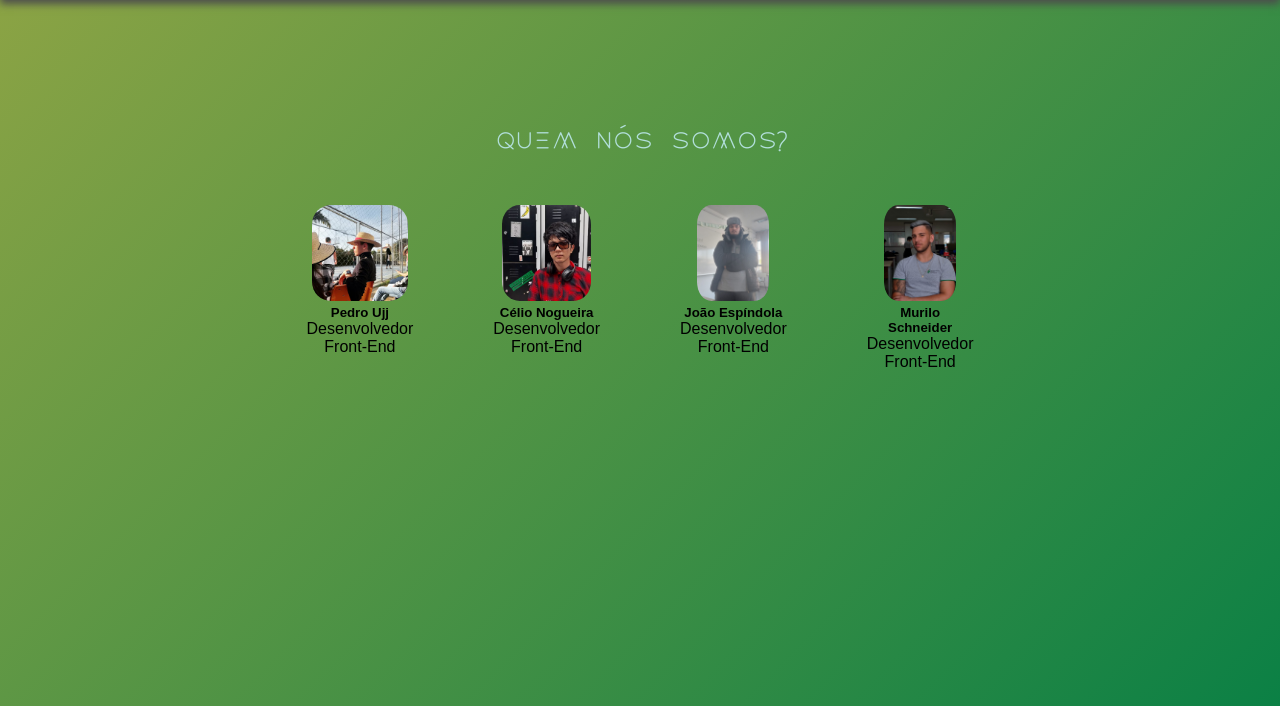
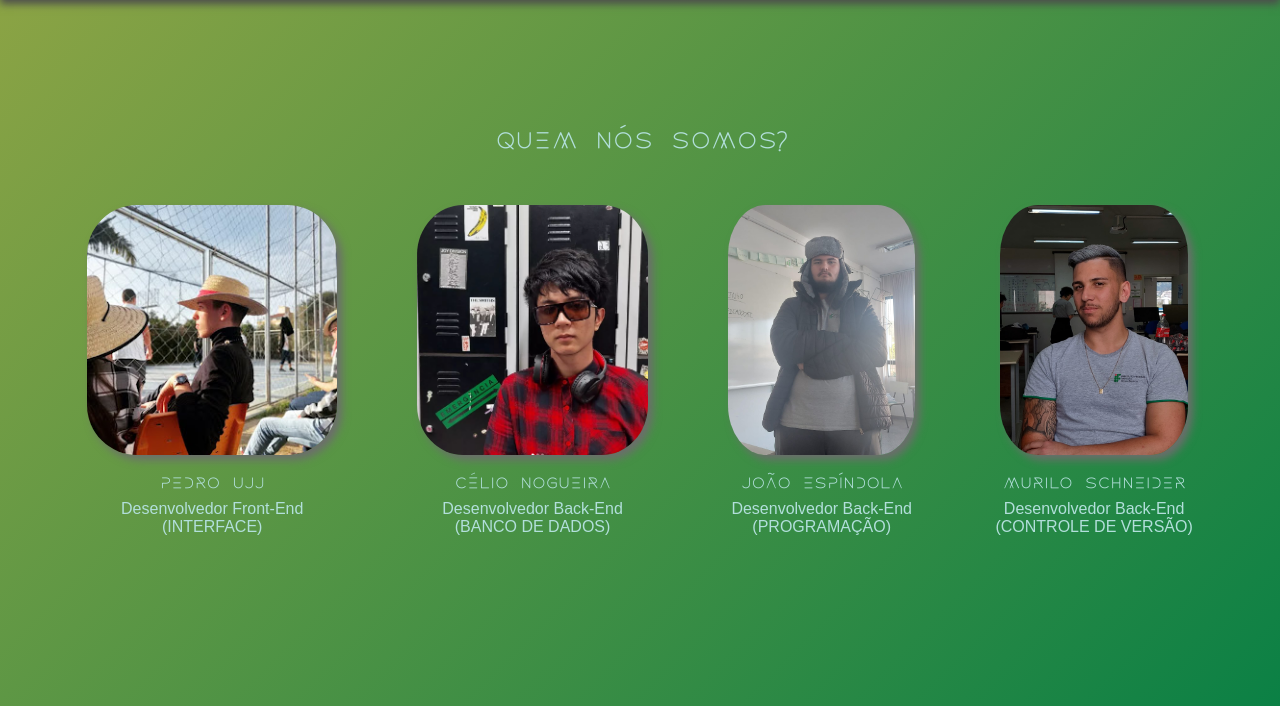
Before and after one commit to muriloschneider/trabalhoprog, a PHP site: page /index/sobreNos.php in a window 1280 px wide. Shown: the part 94-800 px from the top of the page. Run offline with PHP 8.4, Linux system fonts and the light colour scheme; data that the repository does not hold is empty.

Commit message:
ATT FRONT-END

```diff
--- a/At06 Prog/css/estilo.css
+++ b/At06 Prog/css/estilo.css
@@ -210,6 +210,11 @@ label{
     padding: 0.7em 0.7em;
 }
 
+.selectCid label{
+    display: flex;
+    align-self: flex-start;
+}
+
 
 table, td, th{
     color: #b2dfdb;
@@ -253,11 +258,13 @@ th{
 }
 
 main img{
-    max-width: 100%;
+    /* max-width: 100%; */
     border-radius: 20%;
+    width: auto;
     max-height: 100%;
-    object-fit: contain;
+    /* object-fit: contain; */
     /* padding: 10px 10px; */
+    box-shadow: 5px 5px 8px rgb(109, 109, 109);
 }
 
 .container1{
@@ -267,6 +274,18 @@ main img{
     align-content: center;
     margin-top: 4%;
     gap: 0em 5em;
-    width: 6em;
-    height: 6em;
+    /* width: 500px; */
+    height: 250px;
 }
+
+h4{
+    font-family: 'rocket';
+    font-weight: 900;
+    color: #b2dfdb;
+    margin-top: 1em;
+}
+
+.fotos p{
+    color: #b2dfdb;
+    margin-top: 0.5em;
+}
--- a/At06 Prog/index/entrevistador.php
+++ b/At06 Prog/index/entrevistador.php
@@ -55,6 +55,7 @@
                     <li><a href="entrevistador.php">Entrevistador</a></li>
                     <li><a href="contato.php">Contato</a></li>
                     <li><a href="cidadao.php">Cidadão</a></li>
+                    <li><a href="sobreNos.php">Sobre</a></li>
                 </ul>
             </nav>
         </header>
@@ -72,6 +73,7 @@
                     <label for="">Cpf: </label> <br> <input type="text" name="cpf" id="cpf" value="<?php if($acao=="Editar")echo $ent[0]['cpf']; else echo ""; ?>" placeholder="Insira o seu CPF">
                 </div>
                 <div class="selectCid">
+                    <label for="">Cidade:</label> <br>
                 <select name="idCid">
                     <?php
                     echo ListarCidade($ent[0]['cidade']);
--- a/At06 Prog/index/sobreNos.php
+++ b/At06 Prog/index/sobreNos.php
@@ -54,34 +54,26 @@
             <main class="container1">
             <div class="fotos">
                 <img src="../img/fotoUjj.jpg" alt="">
-                <h5>Pedro Ujj</h5>
-                <p>Desenvolvedor Front-End</p>
+                <h4>Pedro Ujj</h4>
+                <p>Desenvolvedor Front-End <br> (INTERFACE)</p>
             </div>
             <div class="fotos">
                 <img src="../img/fotoCelio.png" alt="">
-                <h5>Célio Nogueira</h5>
-                <p>Desenvolvedor Front-End</p>
+                <h4>Célio Nogueira</h4>
+                <p>Desenvolvedor Back-End <br> (BANCO DE DADOS)</p>
             </div>
             <div class="fotos">
                 <img src="../img/fotoJoao.jpg" alt="">
-                <h5>João Espíndola</h5>
-                <p>Desenvolvedor Front-End</p>
+                <h4>João Espíndola</h4>
+                <p>Desenvolvedor Back-End <br> (PROGRAMAÇÃO)</p>
             </div>
             <div class="fotos">
                 <img src="../img/fotoMurilo.jpg" alt="">
-                <h5>Murilo Schneider</h5>
-                <p>Desenvolvedor Front-End</p>
+                <h4>Murilo Schneider</h4>
+                <p>Desenvolvedor Back-End <br> (CONTROLE DE VERSÃO)</p>
             </div>
         </main>
         </center>
 
-        <br><br><br>
-        <center>
-        <br>
-        <br>
-        </center>
-
-        <script src="../js/jQuery/jquery-3.5.1.min.js"></script>
-        <script src="../js/ajax.js"></script>
 </body>
 </html>
```
Also changed, not shown: At06 Prog/index/cidadao.php (+6 -4 lines).
